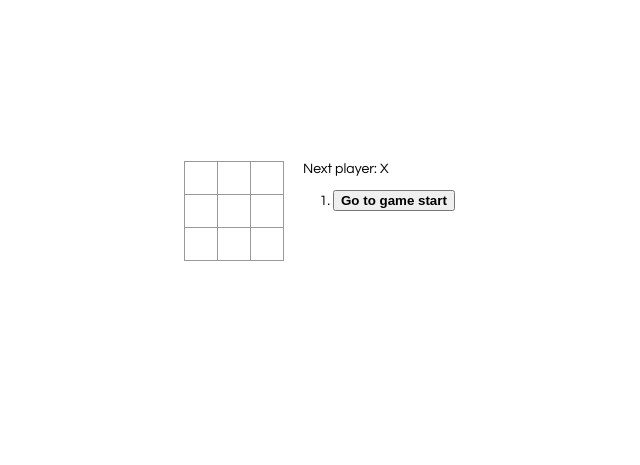
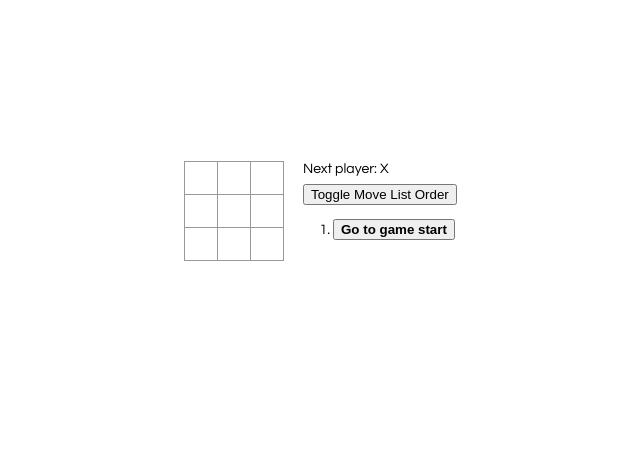
Before and after one commit to awexli/react-tutorial, a React app in the folder intro/: page / in a window 1280 px wide. Shown: the part 88-553 px from the top of the page, without its empty margins (301-941 px from the left). Built offline with nearby package versions, Linux system fonts and the light colour scheme.

Commit message:
add toggle button to 'sort' move-list

```diff
--- a/intro/src/index.css
+++ b/intro/src/index.css
@@ -64,6 +64,19 @@ ul {
   height: 300px;
 }
 
-.active {
+.game-info__toggle-btn {
+  margin-top: 8px;
+}
+
+.game-info__moves {
+  display: block;
+}
+
+.game-info__moves.--reverse {
+  display: flex;
+  flex-direction: column-reverse;
+}
+
+.--active {
   font-weight: bold;
 }
--- a/intro/src/index.js
+++ b/intro/src/index.js
@@ -1,6 +1,33 @@
 import React from "react";
 import ReactDOM from "react-dom";
 import "./index.css";
+
+class OrderedList extends React.Component {
+  render() {
+    const isReversed = this.props.isMoveReverse
+      ? "game-info__moves --reverse"
+      : "game-info__moves";
+    return <ol className={isReversed}> {this.props.movesList} </ol>;
+  }
+}
+
+class Toggle extends React.Component {
+  render() {
+    const toggleClass = this.props.isMoveReverse
+      ? "game-info__toggle-btn --active"
+      : "game-info__toggle-btn";
+    return (
+      <button
+        className={toggleClass}
+        onClick={() => {
+          this.props.onClick();
+        }}
+      >
+        Toggle Move List Order
+      </button>
+    );
+  }
+}
 
 function Square(props) {
   return (
@@ -27,12 +54,11 @@ class Board extends React.Component {
   }
 
   render() {
-    const boardDimension = 3;
     const squares = [];
     let squareNum = 0;
-    for (let i = 0; i < boardDimension; i++) {
+    for (let i = 0; i < this.props.boardDimension; i++) {
       const row = [];
-      for (let j = 0; j < boardDimension; j++) {
+      for (let j = 0; j < this.props.boardDimension; j++) {
         row.push(this.renderSquare(squareNum++));
       }
       squares.push(
@@ -49,6 +75,7 @@ class Board extends React.Component {
 class Game extends React.Component {
   constructor(props) {
     super(props);
+
     this.state = {
       history: [
         {
@@ -57,7 +84,9 @@ class Game extends React.Component {
       ],
       coordinates: {},
       stepNumber: 0,
+      boardDimension: 3,
       xIsNext: true,
+      isMoveReverse: false,
     };
   }
 
@@ -66,15 +95,15 @@ class Game extends React.Component {
   }
 
   populateCoordinate() {
-    const boardDimension = 3;
-    const totalSquares = boardDimension * boardDimension;
+    const dimensions = this.state.boardDimension;
+    const totalSquares = dimensions * dimensions;
     const coordinates = {};
     let row = 0;
     let column = 0;
 
     for (let squareNum = 0; squareNum < totalSquares; squareNum++) {
       coordinates[squareNum] = `[${column++},${row}]`;
-      column = column % 3;
+      column = column % dimensions;
       row = column === 0 ? row + 1 : row;
     }
 
@@ -106,6 +135,12 @@ class Game extends React.Component {
     });
   }
 
+  handleToggle() {
+    this.setState({
+      isMoveReverse: !this.state.isMoveReverse,
+    });
+  }
+
   jumpTo(step) {
     this.setState({
       stepNumber: step,
@@ -127,7 +162,7 @@ class Game extends React.Component {
       return (
         <li key={move}>
           <button
-            className={move === stepNumber ? "move-list active" : "move-list"}
+            className={move === stepNumber ? "move-list --active" : "move-list"}
             onClick={() => this.jumpTo(move)}
           >
             {desc}
@@ -149,11 +184,21 @@ class Game extends React.Component {
           <Board
             squares={current.squares}
             onClick={(i) => this.handleClick(i)}
+            boardDimension={this.state.boardDimension}
           />
         </div>
         <div className='game-info'>
           <div>{status}</div>
-          <ol>{moves}</ol>
+          <Toggle
+            isMoveReverse={this.state.isMoveReverse}
+            onClick={() => {
+              this.handleToggle();
+            }}
+          />
+          <OrderedList
+            isMoveReverse={this.state.isMoveReverse}
+            movesList={moves}
+          />
         </div>
       </div>
     );
```
